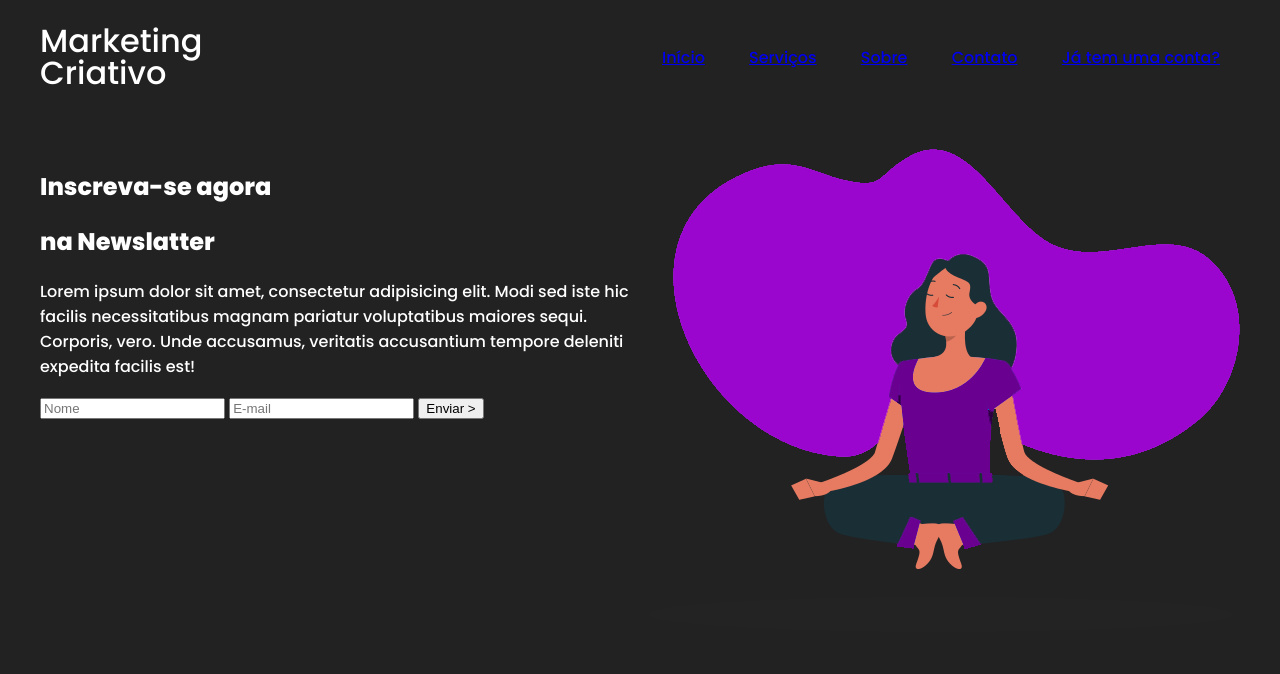
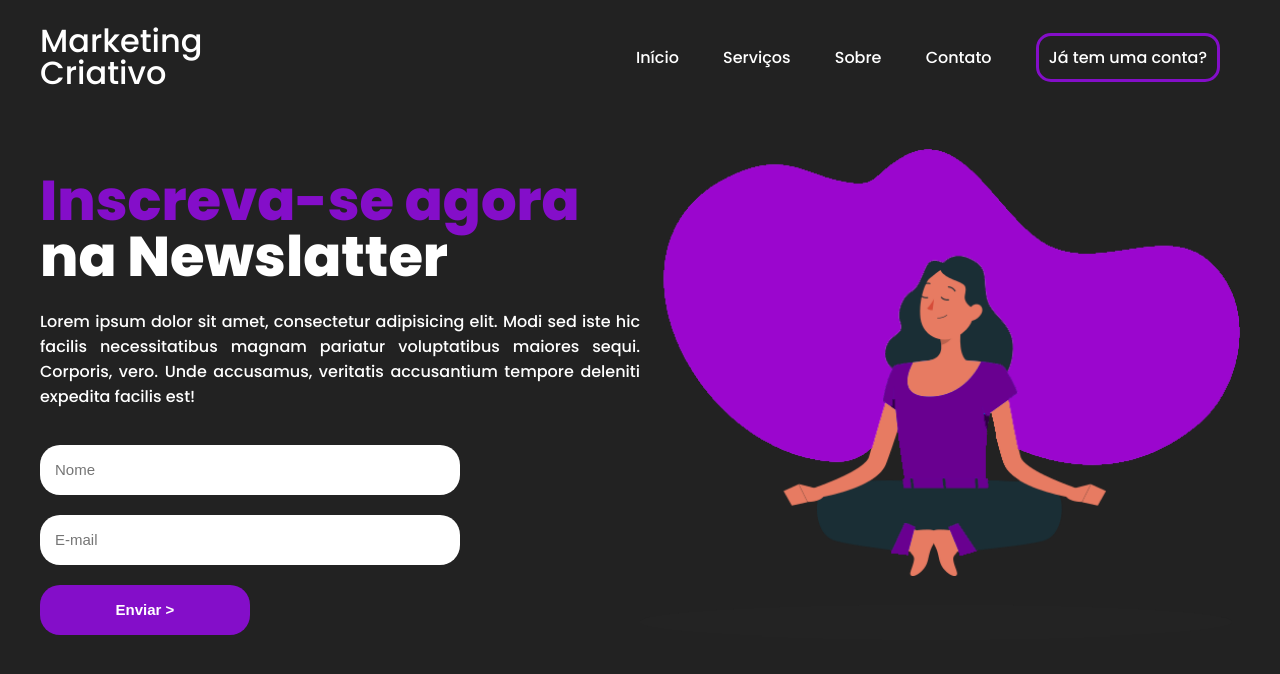
Before and after one commit to iamlucasmagalhaes/Landing-Page, a plain HTML site: page index.html in a window 1280 px wide. Drawn offline with Linux system fonts and the light colour scheme.

Commit message:
commit full course

```diff
--- a/index.html
+++ b/index.html
@@ -19,13 +19,13 @@
             <a href="#">Serviços</a>
             <a href="#">Sobre</a>
             <a href="#">Contato</a>
-            <a href="#">Já tem uma conta?</a>
+            <a href="#" id="botton">Já tem uma conta?</a>
         </nav>
     </header>
 
     <main>
         <aside>
-            <h2>Inscreva-se agora</h2>
+            <h2><span>Inscreva-se agora</span></h2>
             <h2>na Newslatter</h2>
                 <p>
                     Lorem ipsum dolor sit amet, consectetur adipisicing elit. Modi sed iste hic facilis necessitatibus magnam pariatur voluptatibus maiores sequi. Corporis, vero. Unde accusamus, veritatis accusantium tempore deleniti expedita facilis est!
@@ -33,7 +33,7 @@
             <form>
                 <input type="text" placeholder="Nome">
                 <input type="email" placeholder="E-mail">
-                <input type="submit" value="Enviar >">
+                <input type="submit" value="Enviar >" class="submit">
             </form>
         </aside>
 
--- a/style/style.css
+++ b/style/style.css
@@ -4,6 +4,7 @@
 
 :root{
     --font-padrao: 'Poppins', Arial, sans-serif;
+    --cor01: #840ec9;
 }
 
 body{
@@ -29,6 +30,26 @@ header{
 
 a{
     margin: 20px;
+    color: white;
+    text-decoration: none;
+}
+
+a:hover{
+    color: var(--cor01);
+    text-decoration: underline;
+    transition: 0.3s;
+}
+
+#botton{
+    border: 3px solid var(--cor01);
+    padding: 10px;
+    border-radius: 15px
+}
+
+#botton:hover{
+    background-color: var(--cor01);
+    color: white;
+    transition: 0.3s;
 }
 
 h1{
@@ -41,3 +62,49 @@ main{
     flex-direction: row;
     margin-top: 50px;
 }
+
+h2{
+    font-size: 56px;
+    line-height: 10px;
+    font-weight: medium;
+}
+
+span{
+    color: var(--cor01);
+}
+
+p{
+    text-align: justify;
+    font-weight: normal;
+}
+
+img{
+    width: 600px;
+}
+
+form{
+    display: flex;
+    flex-direction: column;
+    width: 70%;
+}
+
+.submit{
+    height: 50px;
+    width: 50%;
+    background-color: var(--cor01);
+    color: white;
+    font-weight: bolder;
+}
+
+.submit:hover{
+    cursor: pointer;
+}
+
+input{
+    margin-top: 20px;
+    height: 20px;
+    padding: 15px;
+    border-radius: 20px;
+    border: none;
+    font-size: 15px;
+}
```
